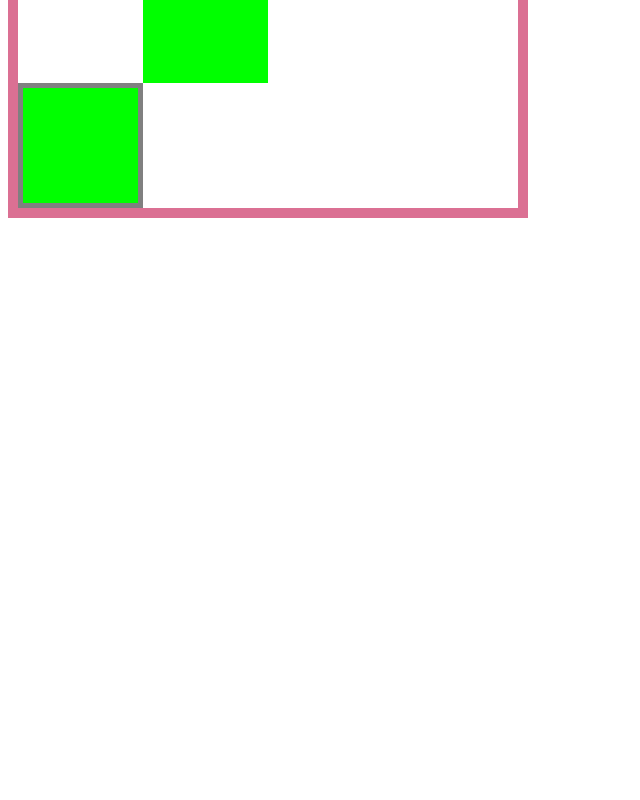
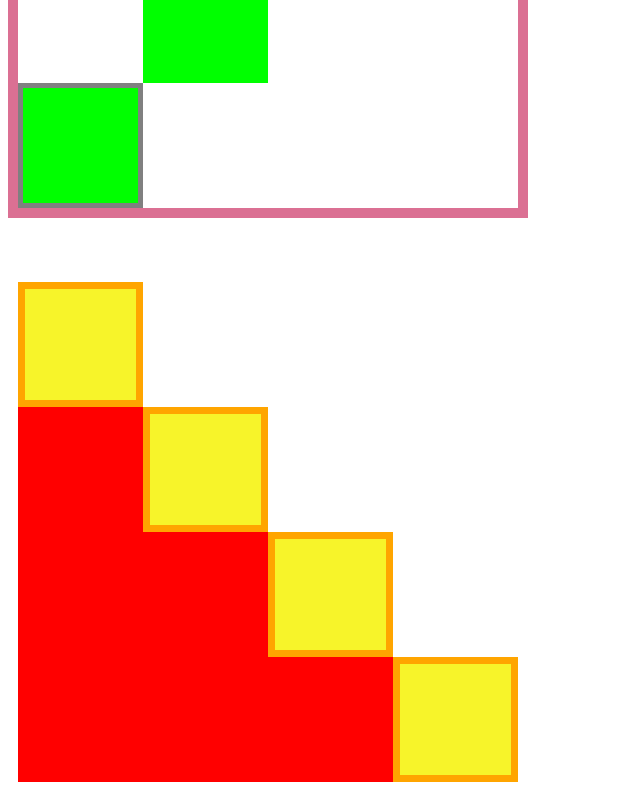
Before and after one commit to fbw-d09/uib-box-model-stairway-to-heaven-tide-27, a website: page index.html in a window 1280 px wide. Shown: the part 310-1110 px from the top of the page, without its empty margins (0-640 px from the left). Before the commit the page ends 800 px from the top, so only its background shows below. Drawn offline with Linux system fonts and the light colour scheme.

Commit message:
paddig fertig

```diff
--- a/index.html
+++ b/index.html
@@ -13,6 +13,25 @@
        <div id="klein3"></div><!---->
        <div id="klein4"></div><!---->
     </section>
+<br><br><br>
+
+<div class="qadrat2">
+
+ <div id="box"></div>
+
+     <div id="red1">
+          <div id="box"></div>
+     </div>
+
+      <div id="red2">
+          <div id="box"></div>
+      </div>
+
+      <div id="red3">
+          <div id="box"></div>
+      </div>
+
+</div>
 
 </body>
 </html>
--- a/style.css
+++ b/style.css
@@ -8,24 +8,66 @@ height: 500px;
 div{
     width: 25%;
     height: 25%;
-    background-color: lime;
+    /* background-color: lime; */
 }
 
 #klein1{
     margin-left: 75%;
+    background-color: lime;
 }
 
 #klein2{
     margin-left: 50%;
     border: 5px solid gray;
     box-sizing: border-box;
+    background-color: lime;
 }
 
 #klein3{
     margin-left: 25%;
+    background-color: lime;
 }
 
 #klein4{
     border: 5px solid gray;
     box-sizing: border-box;
+    background-color: lime;
+
 }
+
+/* qadrat 2 */
+
+.qadrat2{
+    border: 10px solid rgb(255, 255, 255);
+    width: 500px;
+    height: 500px;
+}
+
+#box{
+    width: 111px;
+    height: 111px;
+    background-color: rgb(247, 244, 42);
+    border: 7px solid orange;
+
+}
+
+#red1{
+    width: 125px;
+    height: 125px;
+    background-color: red;
+    padding-left: 25%;
+}
+
+#red2{
+    width: 125px;
+    height: 125px;
+    background-color: red;
+    padding-left: 50%;
+}
+
+#red3{
+    width: 125px;
+    height: 125px;
+    background-color: red;
+    padding-left: 75%;
+}
```
